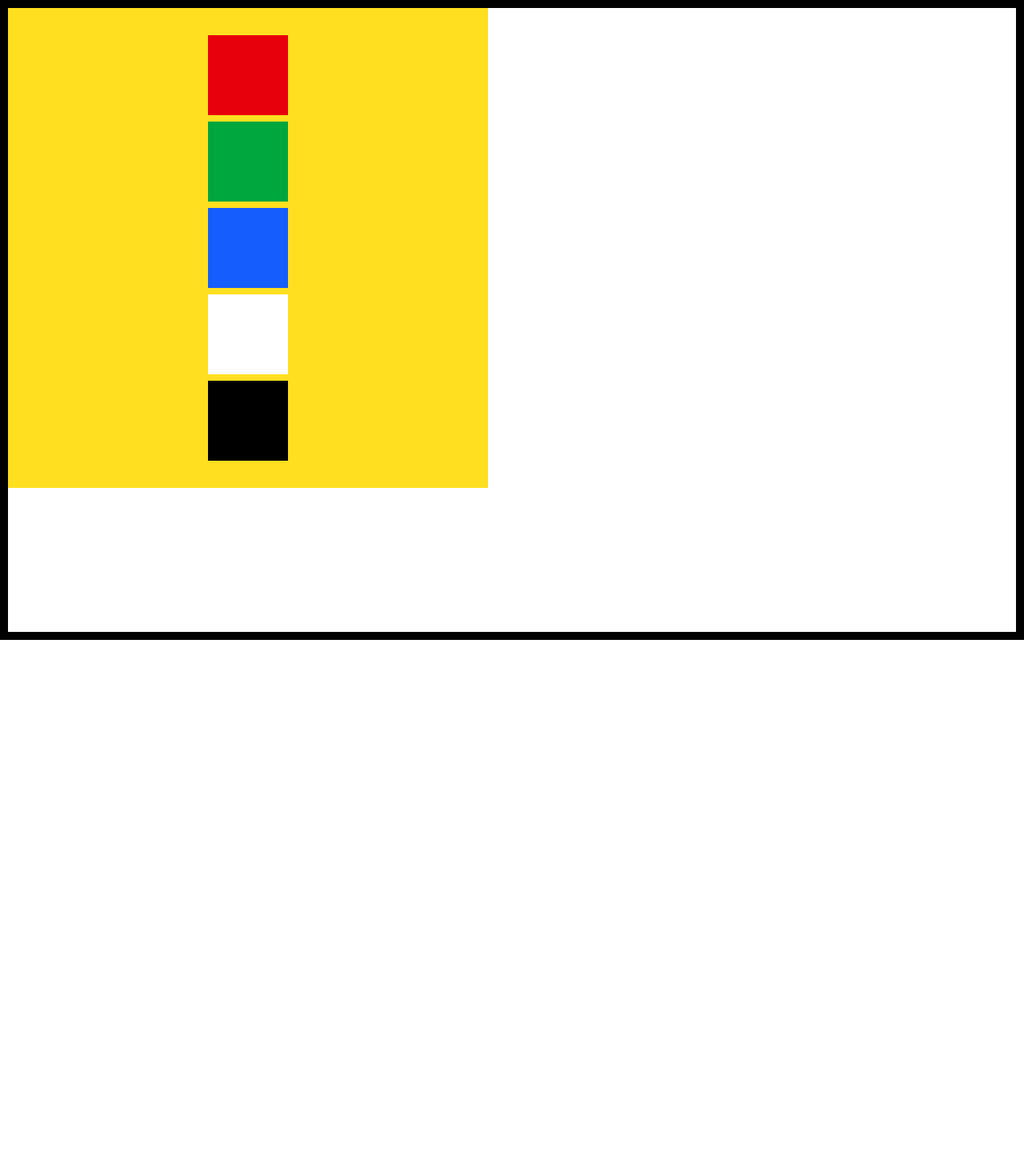
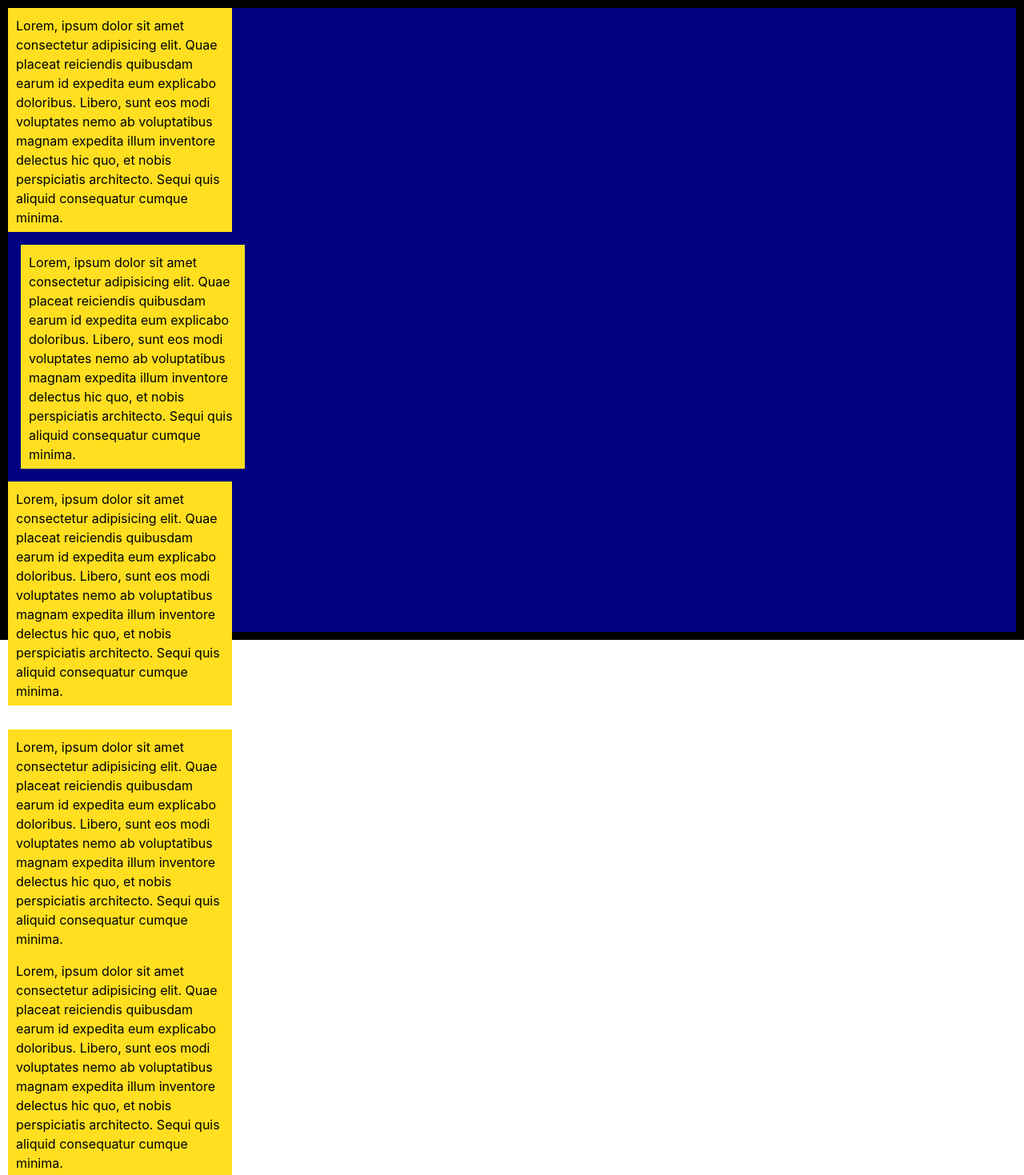
Before and after one commit to HWimalasinghe/i-computers-frontend, a React (Vite) app: page /test in a window 1280 px wide. Shown: the top 1469 px of the page at 80% size. Before the commit the page ends 800 px from the top, so only its background shows below. Built offline with nearby package versions, Linux system fonts and the light colour scheme.

Commit message:
feat: enhance Admin and Test pages with routing and layout improvements

```diff
--- a/pages/adminPage.jsx
+++ b/pages/adminPage.jsx
@@ -1,7 +1,30 @@
+import { Routes, Route } from "react-router-dom"
+import { Link } from "react-router-dom"
+
 export default function AdminPage(){
     return(
-        <div className="w-full h-full">
-            <h1>Admin Page</h1>
+        <div className="w-full h-full flex">
+            <div className="w-[300px] h-full bg-amber-400 text-white flex flex-col">
+
+                <h1 className="p-2">Using 'a' tags</h1>
+
+                <a href="/admin">Admin Dashboard</a>
+                <a href="/admin/products">Products</a>
+                <a href="/admin/users">Users</a>
+
+                <h1 className="p-2">Using 'Link' tags</h1>
+
+                <Link to="/admin">Admin dashboard</Link>
+                <Link to="/admin/products">Products</Link>
+                <Link to="/admin/users">Users</Link>
+            </div>
+            <div className="w-[calc(100%-300px)] h-full bg-red-500">
+                <Routes>
+                    <Route path= "/" element={<h1>OrdersPage</h1>} />
+                    <Route path= "/products" element={<h1>ProductsPage</h1>} />
+                    <Route path= "/users" element={<h1>UsersPage</h1>} />
+                </Routes>
+            </div>
         </div>
     )
 }
--- a/pages/testPage.jsx
+++ b/pages/testPage.jsx
@@ -1,13 +1,58 @@
 export default function TestPage() {
     return(
         <div className="w-full h-full">
-            <div className="flex flex-col w-[600px] h-[600px] justify-center items-center gap-2 bg-yellow-300">
+            <div className="w-[280px] h-[280px] bg-yellow-300 p-[10px]">
+                Lorem, ipsum dolor sit amet consectetur adipisicing elit. Quae placeat
+            reiciendis quibusdam earum id expedita eum explicabo doloribus.
+            Libero, sunt eos modi voluptates nemo ab voluptatibus magnam expedita
+            illum inventore delectus hic quo, et nobis perspiciatis architecto. Sequi quis aliquid
+            consequatur cumque minima.
+            </div>
+            <div className="w-[280px] h-[280px] bg-yellow-300 p-[10px] m-4">
+                Lorem, ipsum dolor sit amet consectetur adipisicing elit. Quae placeat
+            reiciendis quibusdam earum id expedita eum explicabo doloribus.
+            Libero, sunt eos modi voluptates nemo ab voluptatibus magnam expedita
+            illum inventore delectus hic quo, et nobis perspiciatis architecto. Sequi quis aliquid
+            consequatur cumque minima.
+            </div><div className="w-[280px] h-[280px] bg-yellow-300 p-[10px] mb-[30px]">
+                Lorem, ipsum dolor sit amet consectetur adipisicing elit. Quae placeat
+            reiciendis quibusdam earum id expedita eum explicabo doloribus.
+            Libero, sunt eos modi voluptates nemo ab voluptatibus magnam expedita
+            illum inventore delectus hic quo, et nobis perspiciatis architecto. Sequi quis aliquid
+            consequatur cumque minima.
+            </div><div className="w-[280px] h-[280px] bg-yellow-300 p-[10px]">
+                Lorem, ipsum dolor sit amet consectetur adipisicing elit. Quae placeat
+            reiciendis quibusdam earum id expedita eum explicabo doloribus.
+            Libero, sunt eos modi voluptates nemo ab voluptatibus magnam expedita
+            illum inventore delectus hic quo, et nobis perspiciatis architecto. Sequi quis aliquid
+            consequatur cumque minima.
+            </div><div className="w-[280px] h-[280px] bg-yellow-300 p-[10px]">
+                Lorem, ipsum dolor sit amet consectetur adipisicing elit. Quae placeat
+            reiciendis quibusdam earum id expedita eum explicabo doloribus.
+            Libero, sunt eos modi voluptates nemo ab voluptatibus magnam expedita
+            illum inventore delectus hic quo, et nobis perspiciatis architecto. Sequi quis aliquid
+            consequatur cumque minima.
+            </div>
+
+        </div>
+    )
+}
+
+
+
+
+
+
+/*
+return(
+        <div className="w-full h-full">
+            <div className="flex flex-col relative w-[600px] h-[600px] justify-center items-center gap-0 bg-yellow-300">
                 <div className="w-[100px] h-[100px] bg-red-600"></div>
-                <div className="w-[100px] h-[100px] bg-green-600"></div>
-                <div className="w-[100px] h-[100px] bg-blue-600"></div>
+                <div className="fixed top-[10px] right-[10px] w-[100px] h-[100px] bg-green-600"></div>
+                <div className="absolute left-0 w-[100px] h-[100px] bg-blue-600"></div>
                 <div className="w-[100px] h-[100px] bg-white"></div>
                 <div className="w-[100px] h-[100px] bg-black"></div>
             </div>
         </div>
     )
-}
+*/
--- a/src/App.jsx
+++ b/src/App.jsx
@@ -12,12 +12,12 @@ import { Routes, Route } from "react-router-dom";
 function App() {
   return (
 
-   <div className = "w-full h-screen border-10">
+   <div className = "w-full h-screen border-10 bg-ascent">
     <Routes>
       <Route path="/" element={<HomePage/>} />
       <Route path="/login" element={<LoginPage/>} />
       <Route path= "/register" element={<RegisterPage/>} />
-      <Route path= "/admin" element={<AdminPage/>} />
+      <Route path= "/admin/*" element={<AdminPage/>} />
       <Route path= "/test" element={<TestPage/>} />
 
     </Routes>
--- a/src/index.css
+++ b/src/index.css
@@ -1 +1,7 @@
 @import "tailwindcss";
+
+@theme{
+    --color-primary: #f2f2f2;
+    --color-secondary: #333333;
+    --color-ascent: #000080;
+}
```
